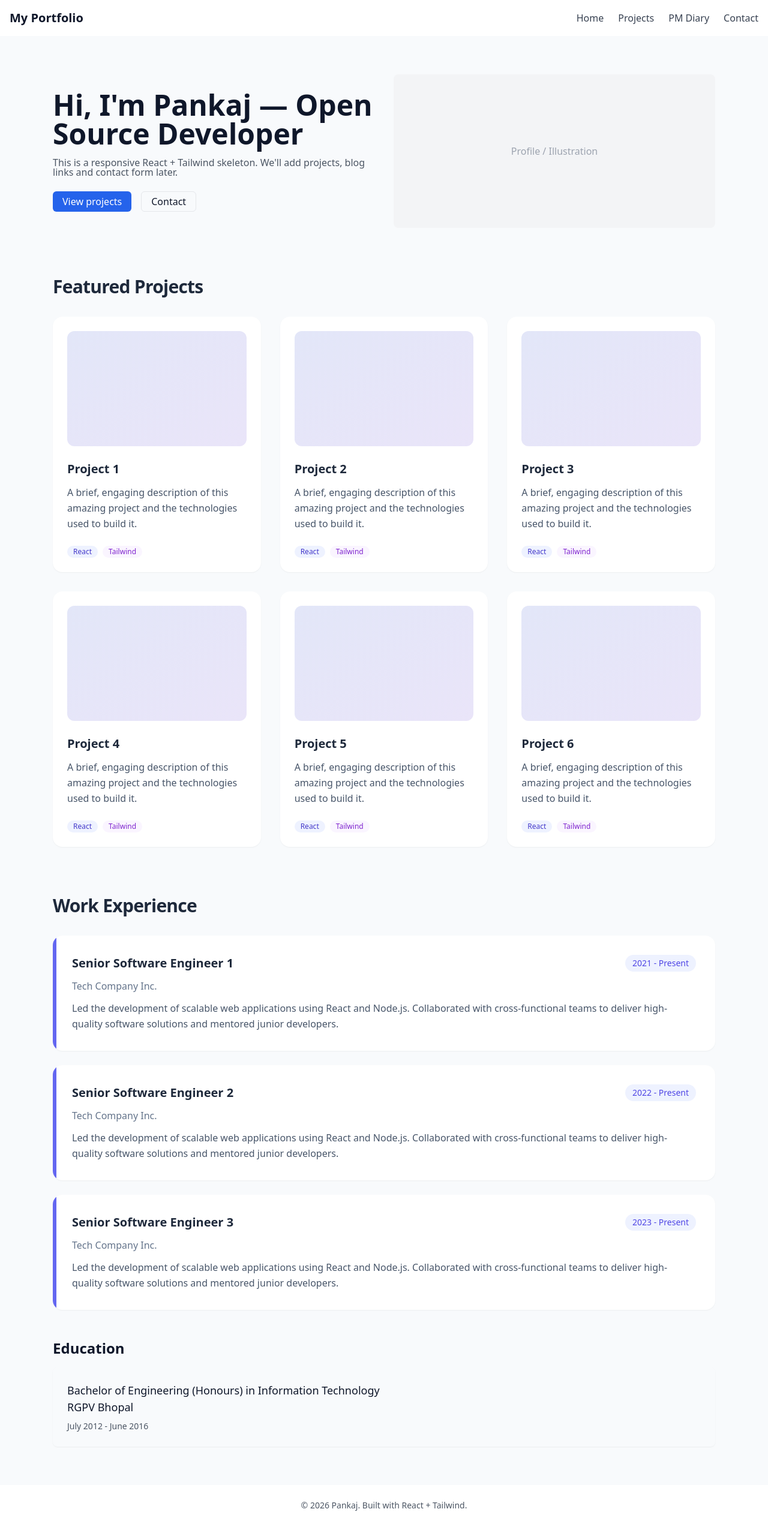
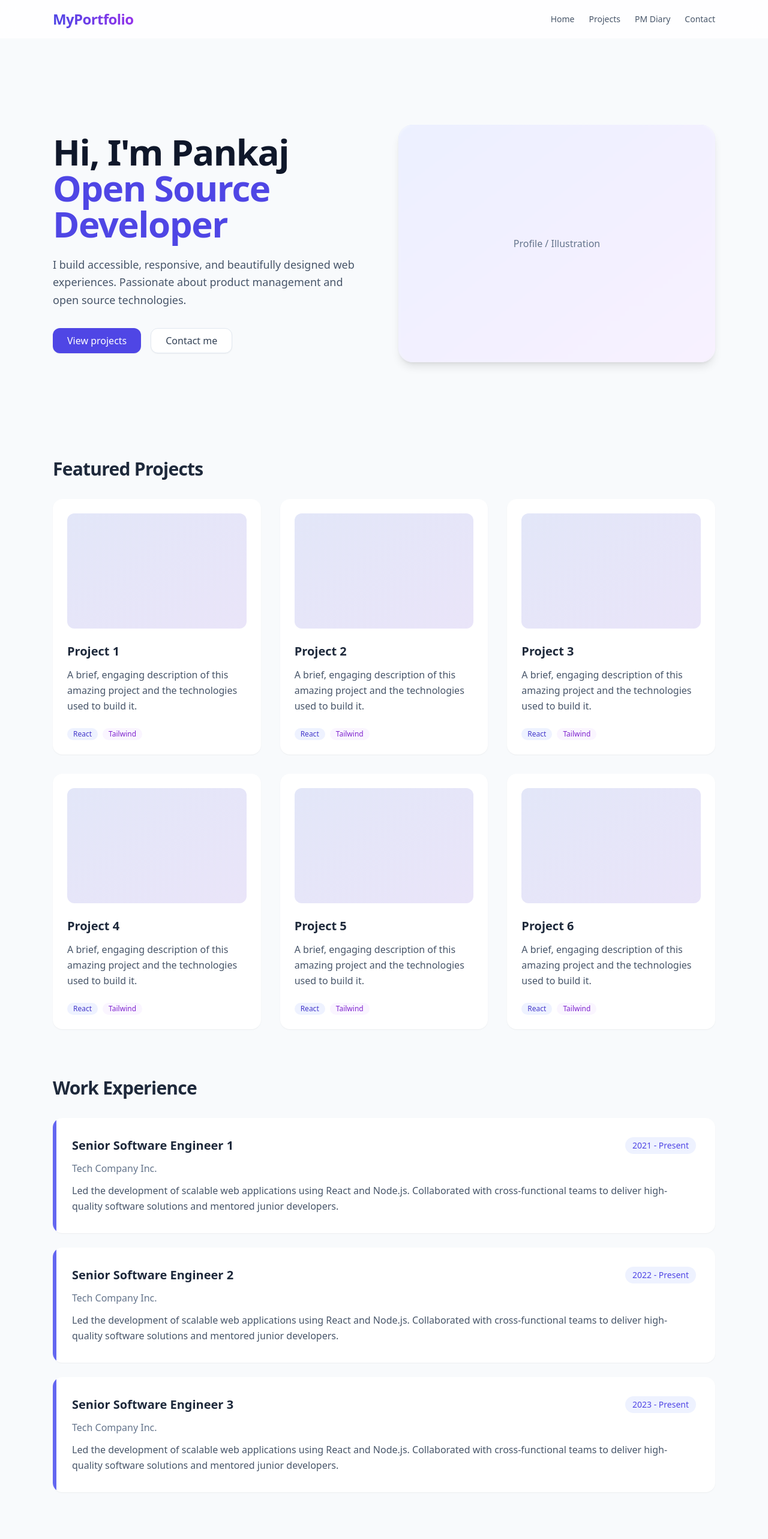
Before and after one commit to Pankaj-Shrivastava/my-portfolio-project, a React (Vite) app: page / in a window 1280 px wide. Shown: the top 2566 px of the page at 60% size. Before the commit the page ends 2544 px from the top, so only its background shows below. Built offline with nearby package versions, Linux system fonts and the light colour scheme; the HTML template or start-up script is replaced by a standard one.

Commit message:
Updated CSS for Header, Footer

```diff
--- a/src/components/Footer.jsx
+++ b/src/components/Footer.jsx
@@ -2,9 +2,9 @@
 
 export default function Footer() {
   return (
-    <footer className="w-full border-t bg-white">
-      <div className="container mx-auto px-4 py-6 text-center text-sm text-gray-600">
-        © {new Date().getFullYear()} Pankaj. Built with React + Tailwind.
+    <footer className="w-full border-t border-slate-200 bg-white mt-auto">
+      <div className="container mx-auto px-6 py-8 text-center text-sm text-slate-500">
+        <p>© {new Date().getFullYear()} Pankaj S</p>
       </div>
     </footer>
   )
--- a/src/components/Header.jsx
+++ b/src/components/Header.jsx
@@ -3,17 +3,17 @@
 
 export default function Header() {
   return (
-    <header className="w-full border-b bg-white">
-      <div className="container mx-auto px-4 py-4 flex items-center justify-between">
-        <Link to="/" className="text-xl font-bold">My Portfolio</Link>
+    <header className="w-full border-b border-slate-200 bg-white/80 backdrop-blur-md sticky top-0 z-50">
+      <div className="container mx-auto px-6 py-4 max-w-6xl flex items-center justify-between">
+        <Link to="/" className="text-2xl font-extrabold text-transparent bg-clip-text bg-gradient-to-r from-indigo-600 to-purple-600 tracking-tight">MyPortfolio</Link>
         <nav className="hidden md:flex gap-6 items-center">
-          <Link to="/" className="text-gray-700 hover:text-gray-900">Home</Link>
-          <Link to="/#projects" className="text-gray-700 hover:text-gray-900">Projects</Link>
-          <Link to="/pm-diary" className="text-gray-700 hover:text-gray-900">PM Diary</Link>
-          <Link to="/#contact" className="text-gray-700 hover:text-gray-900">Contact</Link>
+          <Link to="/" className="text-sm font-medium text-slate-600 hover:text-indigo-600 transition-colors">Home</Link>
+          <Link to="/#projects" className="text-sm font-medium text-slate-600 hover:text-indigo-600 transition-colors">Projects</Link>
+          <Link to="/pm-diary" className="text-sm font-medium text-slate-600 hover:text-indigo-600 transition-colors">PM Diary</Link>
+          <Link to="/#contact" className="text-sm font-medium text-slate-600 hover:text-indigo-600 transition-colors">Contact</Link>
         </nav>
         <div className="md:hidden">
-          <button aria-label="Open menu" className="p-2 rounded-md border">
+          <button aria-label="Open menu" className="p-2 rounded-md border border-slate-200 text-slate-600 hover:bg-slate-50">
             ☰
           </button>
         </div>
--- a/src/components/Hero.jsx
+++ b/src/components/Hero.jsx
@@ -2,18 +2,19 @@
 
 export default function Hero() {
   return (
-    <section className="grid grid-cols-1 lg:grid-cols-2 gap-8 items-center">
+    <section className="grid grid-cols-1 lg:grid-cols-2 gap-12 items-center py-10 md:py-20">
       <div>
-        <h1 className="text-4xl sm:text-5xl font-extrabold leading-tight">Hi, I'm Pankaj — Open Source Developer</h1>
-        <p className="mt-4 text-gray-600 max-w-xl">This is a responsive React + Tailwind skeleton. We'll add projects, blog links and contact form later.</p>
-        <div className="mt-6 flex gap-4">
-          <button className="px-4 py-2 bg-blue-600 text-white rounded-md">View projects</button>
-          <button className="px-4 py-2 border rounded-md">Contact</button>
+        <h1 className="text-4xl sm:text-5xl lg:text-6xl font-extrabold text-slate-900 tracking-tight leading-tight">Hi, I'm Pankaj <br /><span className="text-indigo-600">Open Source Developer</span></h1>
+        <p className="mt-6 text-lg text-slate-600 max-w-xl leading-relaxed">I build accessible, responsive, and beautifully designed web experiences. Passionate about product management and open source technologies.</p>
+        <div className="mt-8 flex flex-wrap gap-4">
+          <button className="px-6 py-3 bg-indigo-600 hover:bg-indigo-700 text-white font-medium rounded-xl shadow-sm hover:shadow-md transition-all duration-300">View projects</button>
+          <button className="px-6 py-3 bg-white border border-slate-200 hover:border-slate-300 hover:bg-slate-50 text-slate-700 font-medium rounded-xl shadow-sm transition-all duration-300">Contact me</button>
         </div>
       </div>
       <div className="order-first lg:order-last">
-        <div className="w-full h-64 bg-gray-100 rounded-lg flex items-center justify-center">
-          <span className="text-gray-400">Profile / Illustration</span>
+        <div className="w-full aspect-square md:aspect-[4/3] bg-gradient-to-br from-indigo-100 to-purple-100 rounded-3xl flex items-center justify-center border border-white/50 shadow-lg relative overflow-hidden">
+          <div className="absolute inset-0 bg-white/40 backdrop-blur-[2px]"></div>
+          <span className="text-slate-500 font-medium z-10">Profile / Illustration</span>
         </div>
       </div>
     </section>
--- a/src/components/education/Education.jsx
+++ b/src/components/education/Education.jsx
@@ -1,12 +1,15 @@
 export default function Education() {
   return (
-    <section className="mt-12">
-      <h2 className="text-2xl font-semibold mb-4">Education</h2>
-      <div className="grid gap-6 grid-cols-1 sm:grid-cols-1 lg:grid-cols-1">
-        <div className="p-6 border rounded-lg shadow-sm">
-          <h3 className="text-lg font-medium">Bachelor of Engineering (Honours) in Information Technology</h3>
-          <h3 className="text-lg font-medium">RGPV Bhopal</h3>
-          <p className="text-sm text-gray-600 mt-2">July 2012 - June 2016</p>
+    <section className="mt-20">
+      <h2 className="text-3xl font-bold tracking-tight mb-8 text-slate-800">Education</h2>
+      <div className="space-y-6">
+        <div className="p-8 bg-white border border-slate-200 rounded-2xl shadow-sm hover:shadow-md transition-shadow duration-300 relative overflow-hidden">
+          <div className="absolute top-0 left-0 w-1.5 h-full bg-purple-500 rounded-l-2xl"></div>
+          <div className="flex flex-col sm:flex-row sm:items-center justify-between mb-2">
+            <h3 className="text-xl font-semibold text-slate-800">Bachelor of Engineering (Honours) in Information Technology</h3>
+            <span className="text-sm font-medium text-purple-600 bg-purple-50 px-3 py-1 rounded-full w-fit mt-2 sm:mt-0 whitespace-nowrap">2012 - 2016</span>
+          </div>
+          <h4 className="text-md font-medium text-slate-500">RGPV Bhopal</h4>
         </div>
       </div>
     </section>
```
